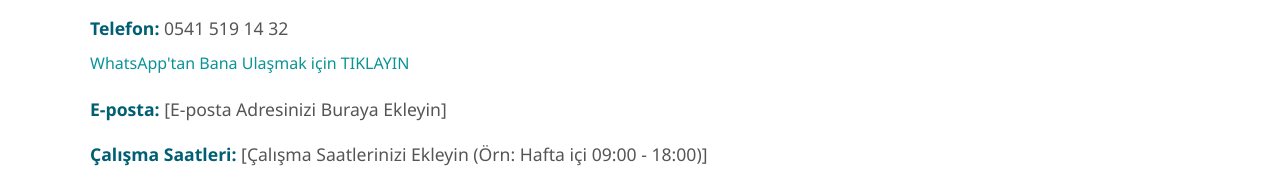
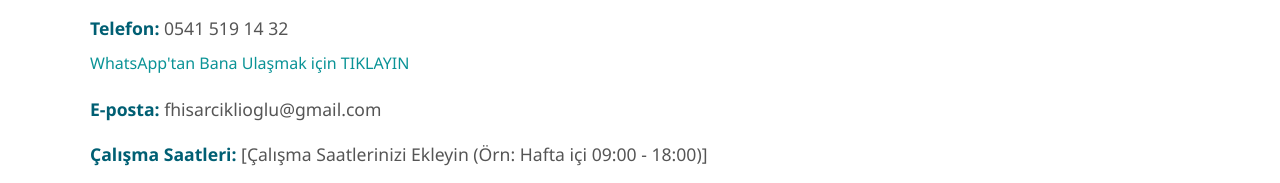
Before and after one commit to matematiksel/nur, a plain HTML site: page nur1.html in a window 1280 px wide. Shown: the part 5088-5271 px from the top of the page. Drawn offline with Linux system fonts and the light colour scheme.

Commit message:
Update nur1.html

```diff
--- a/nur1.html
+++ b/nur1.html
@@ -462,7 +462,7 @@
                 <p>Benimle iletişime geçerek randevu oluşturabilir veya hizmetlerim hakkında daha fazla bilgi alabilirsiniz.</p>
                 <p><strong>Adres:</strong> Ülke Plaza, [Kat ve No bilgisi eklenebilir], Melikgazi / KAYSERİ [7, 14]</p>
                 <p><strong>Telefon:</strong> 0541 519 14 32</p>  <a href="https://wa.me/905415191432" target="_blank">WhatsApp'tan Bana Ulaşmak için TIKLAYIN</a>
-                <p><strong>E-posta:</strong> [E-posta Adresinizi Buraya Ekleyin]</p>
+                <p><strong>E-posta:</strong> fhisarciklioglu@gmail.com</p>
                 <p><strong>Çalışma Saatleri:</strong> [Çalışma Saatlerinizi Ekleyin (Örn: Hafta içi 09:00 - 18:00)]</p>
                 <p>Hem <strong>yüz yüze</strong> hem de <strong>online</strong> seanslar için randevu alabilirsiniz.</p>
             </div>
```
